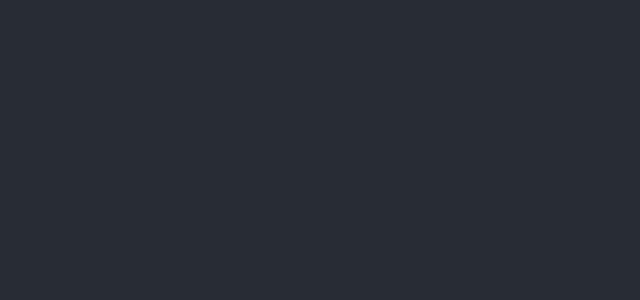
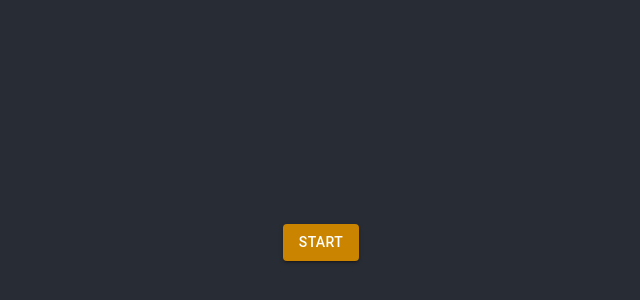
Before and after one commit to BetoCarrillo/calculatorproject, a React (Create React App) app: page /landing in a window 1280 px wide. Shown: the part 96-396 px from the top of the page, without its empty margins (319-959 px from the left). Built offline with nearby package versions, Linux system fonts and the light colour scheme.

Commit message:
second commit button working

```diff
--- a/package.json
+++ b/package.json
@@ -3,11 +3,15 @@
   "version": "0.1.0",
   "private": true,
   "dependencies": {
+    "@emotion/react": "^11.11.0",
+    "@emotion/styled": "^11.11.0",
+    "@mui/material": "^5.13.0",
     "@testing-library/jest-dom": "^5.16.5",
     "@testing-library/react": "^13.4.0",
     "@testing-library/user-event": "^13.5.0",
     "react": "^18.2.0",
     "react-dom": "^18.2.0",
+    "react-router-dom": "^6.11.1",
     "react-scripts": "5.0.1",
     "web-vitals": "^2.1.4"
   },
--- a/public/index.html
+++ b/public/index.html
@@ -1,15 +1,12 @@
 <!DOCTYPE html>
 <html lang="en">
+
 <head>
   <meta charset="utf-8" />
   <link rel="icon" href="%PUBLIC_URL%/favicon.ico" />
   <meta name="viewport" content="width=device-width, initial-scale=1" />
   <meta name="theme-color" content="#000000" />
-    <meta
-      name="description"
-      content="Web site created using create-react-app"
-    />
-    <link rel="apple-touch-icon" href="%PUBLIC_URL%/logo192.png" />
+  <meta name="description" content="Web site created using create-react-app" />
   <!--
       manifest.json provides metadata used when your web app is installed on a
       user's mobile device or desktop. See https://developers.google.com/web/fundamentals/web-app-manifest/
@@ -24,8 +21,9 @@
       work correctly both with client-side routing and a non-root public URL.
       Learn how to configure a non-root public URL by running `npm run build`.
     -->
-    <title>React App</title>
+  <title>Calculator App</title>
 </head>
+
 <body>
   <noscript>You need to enable JavaScript to run this app.</noscript>
   <div id="root"></div>
@@ -40,4 +38,5 @@
       To create a production bundle, use `npm run build` or `yarn build`.
     -->
 </body>
+
 </html>
--- a/src/App.css
+++ b/src/App.css
@@ -5,12 +5,6 @@
 .App-logo {
   height: 40vmin;
   pointer-events: none;
-}
-
-@media (prefers-reduced-motion: no-preference) {
-  .App-logo {
-    animation: App-logo-spin infinite 20s linear;
-  }
 }
 
 .App-header {
@@ -23,16 +17,3 @@
   font-size: calc(10px + 2vmin);
   color: white;
 }
-
-.App-link {
-  color: #61dafb;
-}
-
-@keyframes App-logo-spin {
-  from {
-    transform: rotate(0deg);
-  }
-  to {
-    transform: rotate(360deg);
-  }
-}
--- a/src/App.js
+++ b/src/App.js
@@ -1,9 +1,16 @@
+import Landing from "./Views/Landing";
+import Q1 from "./Components/Q1";
+import { Routes, Route } from "react-router-dom";
 import "./App.css";
+import "./styles/mainstyle.css";
 
 function App() {
   return (
-    <div className="App">
-      <header className="App-header"></header>
+    <div className="divbackground">
+      <Routes>
+        <Route path="/landing" element={<Landing />} />
+        <Route path="/Q1" element={<Q1 />} />
+      </Routes>
     </div>
   );
 }
--- /dev/null
+++ b/src/Components/Q1.js
@@ -0,0 +1,7 @@
+import React from "react";
+
+function Q1() {
+  return <div>Q1</div>;
+}
+
+export default Q1;
--- /dev/null
+++ b/src/Views/Landing.js
@@ -0,0 +1,28 @@
+import React from "react";
+import Button from "@mui/material/Button";
+import "../styles/mainstyle.css";
+import { useNavigate } from "react-router-dom";
+
+function landing() {
+  const redirectQ1 = useNavigate();
+
+  const handleStart = () => {
+    redirectQ1("/Q1");
+  };
+
+  return (
+    <div>
+      <div className="StartButtonDiv">
+        <Button
+          variant="contained"
+          className="StartButton"
+          onClick={handleStart}
+        >
+          Start
+        </Button>
+      </div>
+    </div>
+  );
+}
+
+export default landing;
--- a/src/index.js
+++ b/src/index.js
@@ -2,11 +2,14 @@ import React from "react";
 import ReactDOM from "react-dom/client";
 import "./index.css";
 import App from "./App";
+import { BrowserRouter } from "react-router-dom";
 
 const root = ReactDOM.createRoot(document.getElementById("root"));
 root.render(
   <React.StrictMode>
-    <App />
+    <BrowserRouter>
+      <App />
+    </BrowserRouter>
   </React.StrictMode>
 );
 
--- /dev/null
+++ b/src/styles/mainstyle.css
@@ -0,0 +1,21 @@
+.divbackground {
+  background-color: #282c34;
+  min-height: 100vh;
+}
+
+.StartButtonDiv {
+  padding-top: 25%;
+  display: flex;
+  flex-direction: column;
+  align-items: center;
+  justify-content: center;
+  align-content: center;
+}
+
+.StartButton {
+  background-color: #ca8400 !important;
+}
+
+.StartButton:hover {
+  background-color: #d98e02 !important;
+}
```
Also changed, not shown: public/manifest.json, 2 other files (tests, documents, lock files or other folders). Lines whose indentation alone changed are shown as unchanged.
